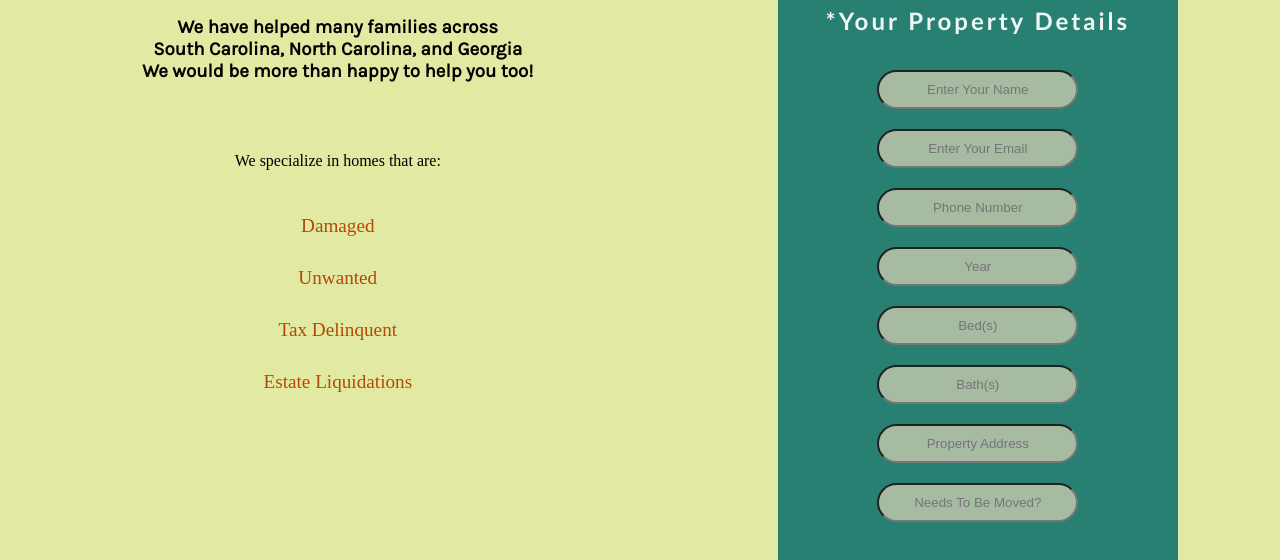
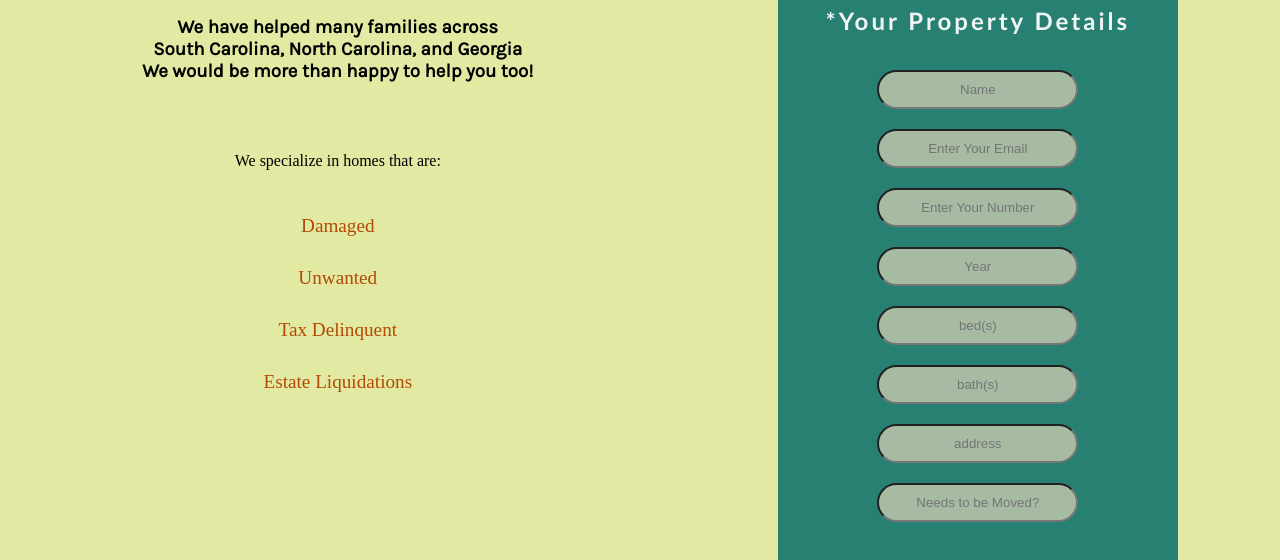
Before and after one commit to shegarland14/MHASITE, a React (Create React App) app: page / in a window 1280 px wide. Shown: the part 328-888 px from the top of the page. Built offline with nearby package versions, Linux system fonts and the light colour scheme.

Commit message:
netlify.toml

```diff
--- a/src/form.js
+++ b/src/form.js
@@ -17,17 +17,15 @@ export default function Form() {
     const handleChange = (e) => {
         const name = e.target.name;
         const value = e.target.value;
-
         setDetails((prev) => {
             return {...prev, [name]: value}
         });
     };
+
     const handleSubmit = (e) => {
         e.preventDefault();
         console.log(details)
-
     };
-
 
  return (
     <div className="form-container">
@@ -37,62 +35,16 @@ export default function Form() {
             </div>
 
             <div className="form-body">
-                <input
-                    type="text"
-                    name = 'name'
-                    placeholder='Enter Your Name'
-                    onChange ={handleChange}
-                    />
+                <input type="text" name = 'name' placeholder='Name' onChange ={handleChange}/>
+                <input type="text" name = 'email' placeholder='Enter Your Email'onChange ={handleChange}/>
+                <input type="text" name = 'number' placeholder='Enter Your Number'onChange ={handleChange}/>
+                <input type="text" name = 'year' placeholder='Year'onChange ={handleChange}/>
+                <input type="text" name = 'beds' placeholder='bed(s)'onChange ={handleChange}/>
+                <input type="text" name = 'baths' placeholder='bath(s)'onChange ={handleChange}/>
+                <input type="text" name = 'address' placeholder='address'onChange ={handleChange}/>
+                <input type="text" name = 'moved' placeholder='Needs to be Moved?'onChange ={handleChange}/>
 
 
-                <input
-                    type="text"
-                    name = 'email'
-                    placeholder='Enter Your Email'
-                     onChange ={handleChange}
-
-                    />
-
-
-                <input
-                    type="text"
-                    name='number'
-                    placeholder='Phone Number'
-                    onChange ={handleChange}
-                    />
-
-
-                <input
-                    type="text"
-                    name = 'year'
-                    placeholder='Year'
-                    onChange ={handleChange}
-                />
-
-                <input
-                    type="text"
-                    name= 'bed'
-                    placeholder='Bed(s)'
-                    onChange ={handleChange}
-                />
-            <input
-                    type="text"
-                    name = 'baths'
-                    placeholder='Bath(s)'
-                    onChange ={handleChange}
-                />
-                <input
-                    type="text"
-                    name = 'address'
-                    placeholder='Property Address'
-                    onChange ={handleChange}
-                />
-                <input
-                    type="text"
-                    name = 'moved'
-                    placeholder='Needs To Be Moved?'
-                    onChange ={handleChange}
-                />
                </div>
             <div class="form-footer">
                 <a href="/">
```
Also changed, not shown: 1 other file (tests, documents, lock files or other folders).
